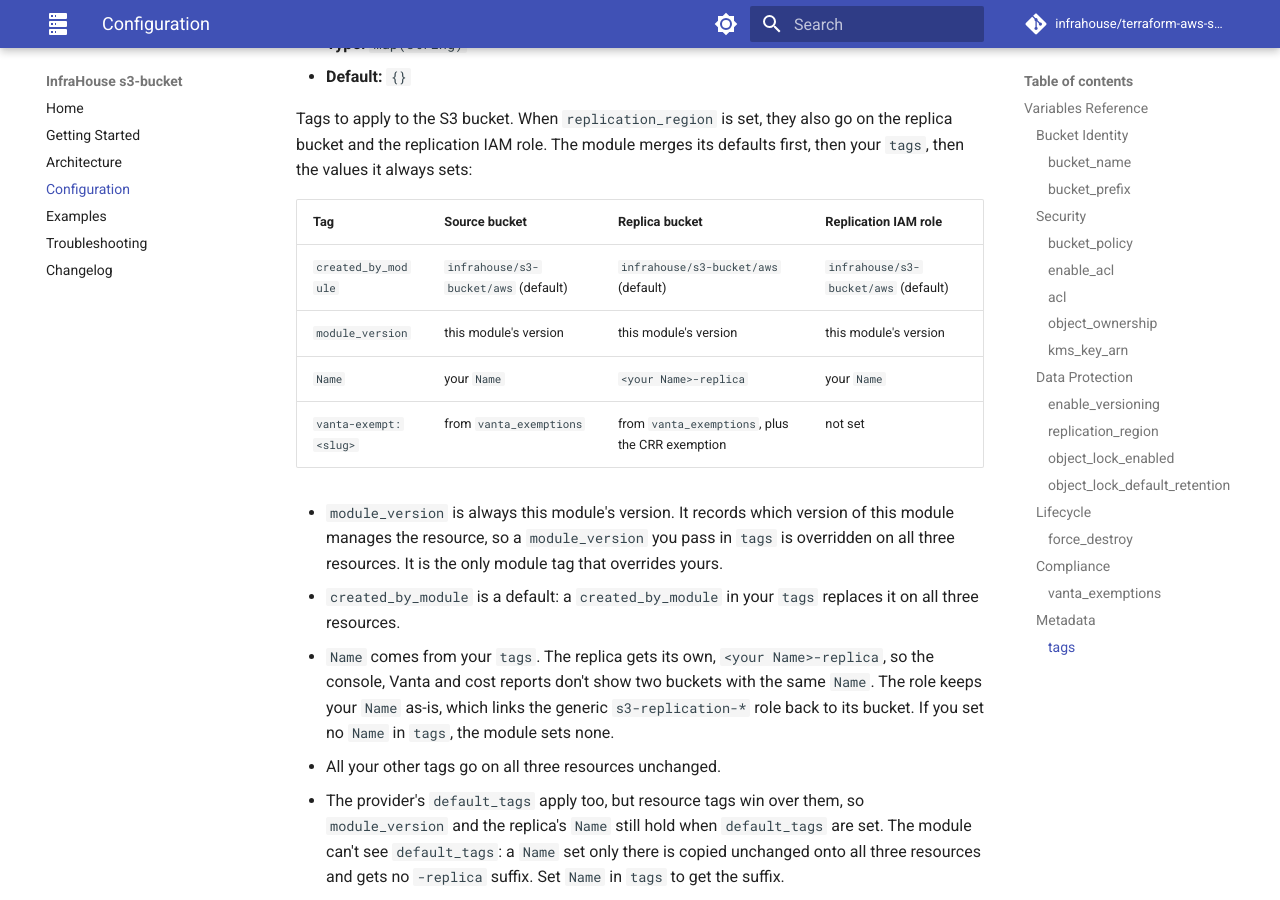
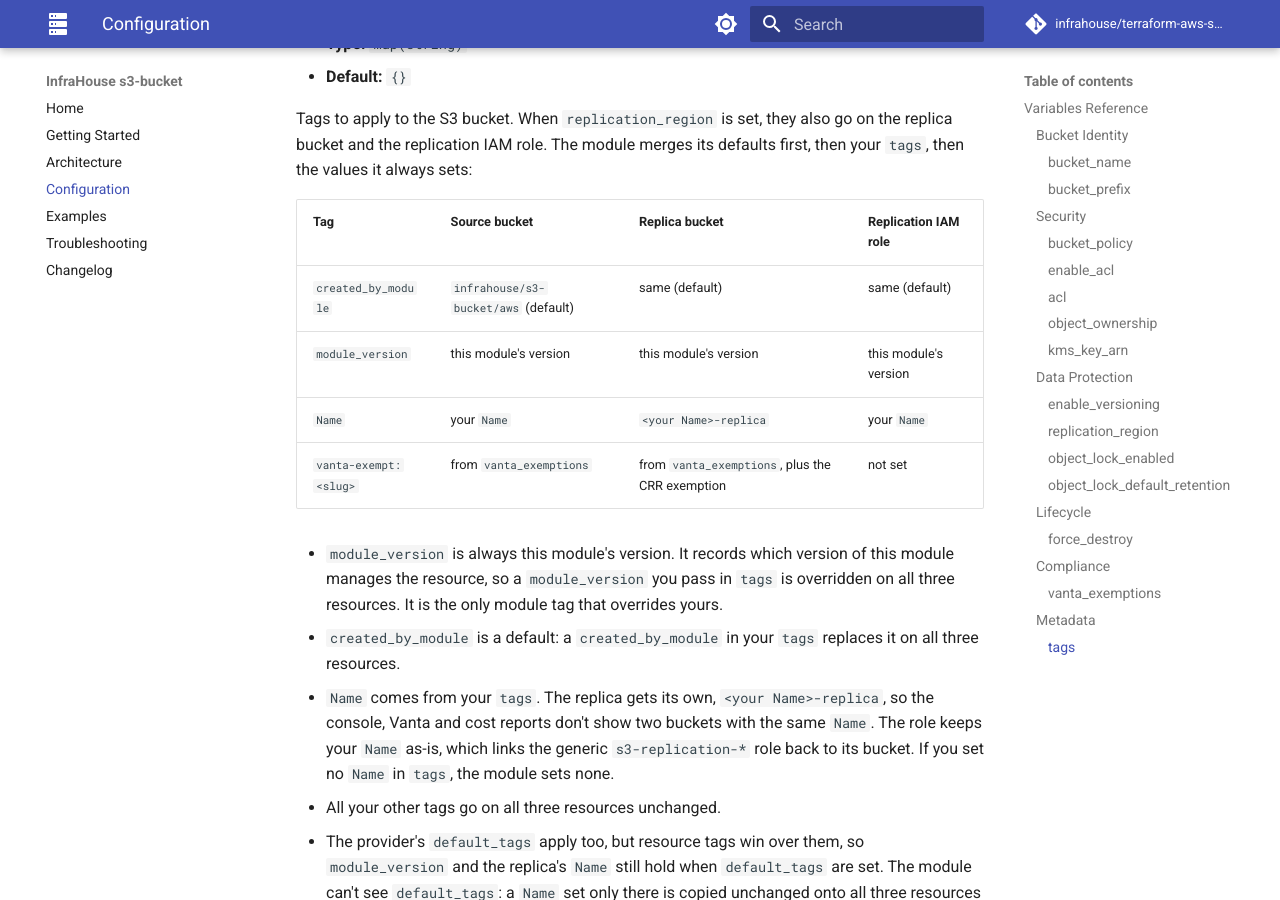
Before and after one commit to infrahouse/terraform-aws-s3-bucket, an MkDocs documentation site: the page built from docs/configuration.md, in a window 1280 px wide and 900 px high, scrolled down 4777 px. Built offline with MkDocs 1.6.1 and Material for MkDocs 9.7.7, drawn with Linux system fonts in a browser that asks for light colours; comment, search, counter and statistics services are not loaded.

Commit message:
docs: keep the tags table within 120 columns
The created_by_module row repeated the module name in all three
columns and ran to 140 characters; the coding standard caps lines at
120.

Co-Authored-By: Claude Opus 5.5 <noreply@anthropic.com>

```diff
--- a/docs/configuration.md
+++ b/docs/configuration.md
@@ -221,7 +221,7 @@ defaults first, then your `tags`, then the values it always sets:
 
 | Tag | Source bucket | Replica bucket | Replication IAM role |
 |-----|---------------|----------------|----------------------|
-| `created_by_module` | `infrahouse/s3-bucket/aws` (default) | `infrahouse/s3-bucket/aws` (default) | `infrahouse/s3-bucket/aws` (default) |
+| `created_by_module` | `infrahouse/s3-bucket/aws` (default) | same (default) | same (default) |
 | `module_version` | this module's version | this module's version | this module's version |
 | `Name` | your `Name` | `<your Name>-replica` | your `Name` |
 | `vanta-exempt:<slug>` | from `vanta_exemptions` | from `vanta_exemptions`, plus the CRR exemption | not set |
```
